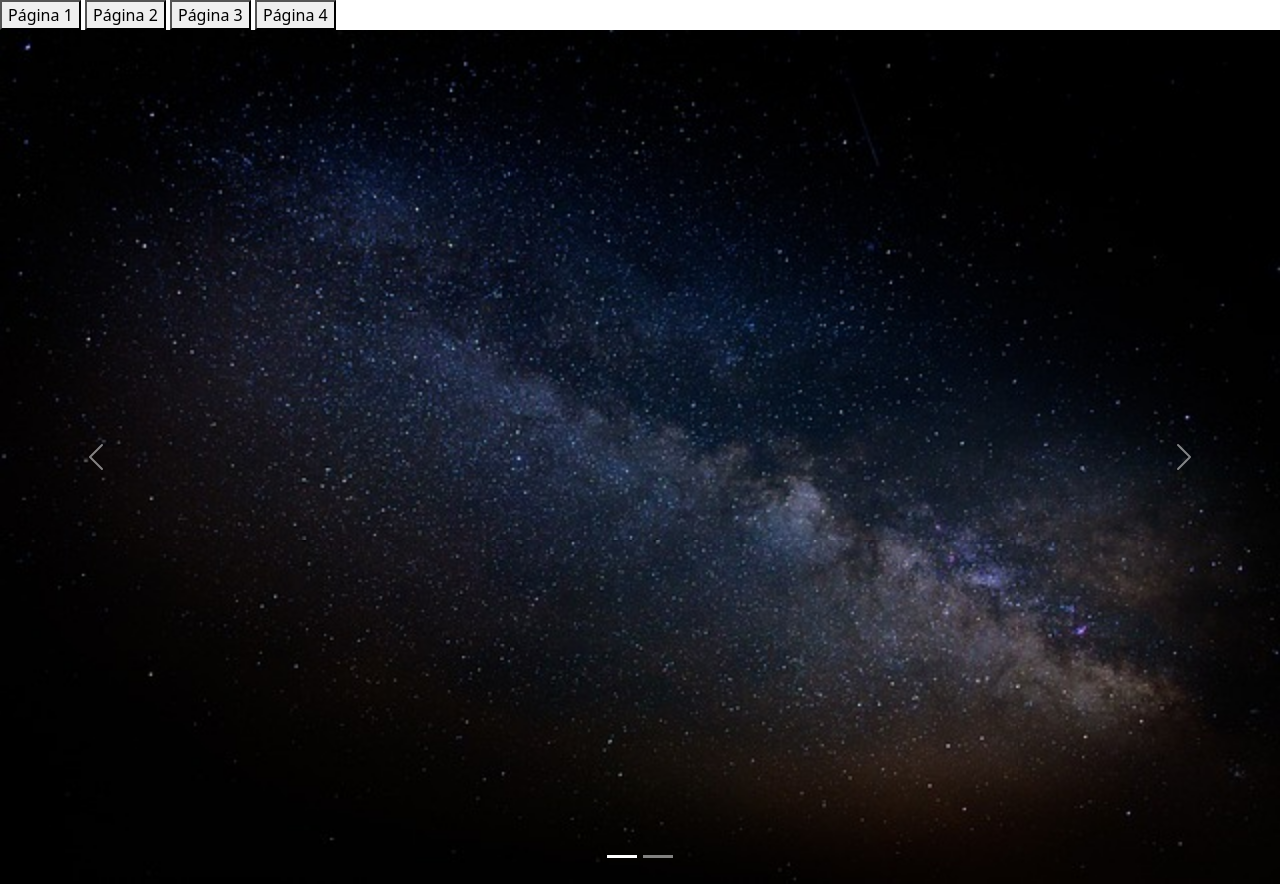
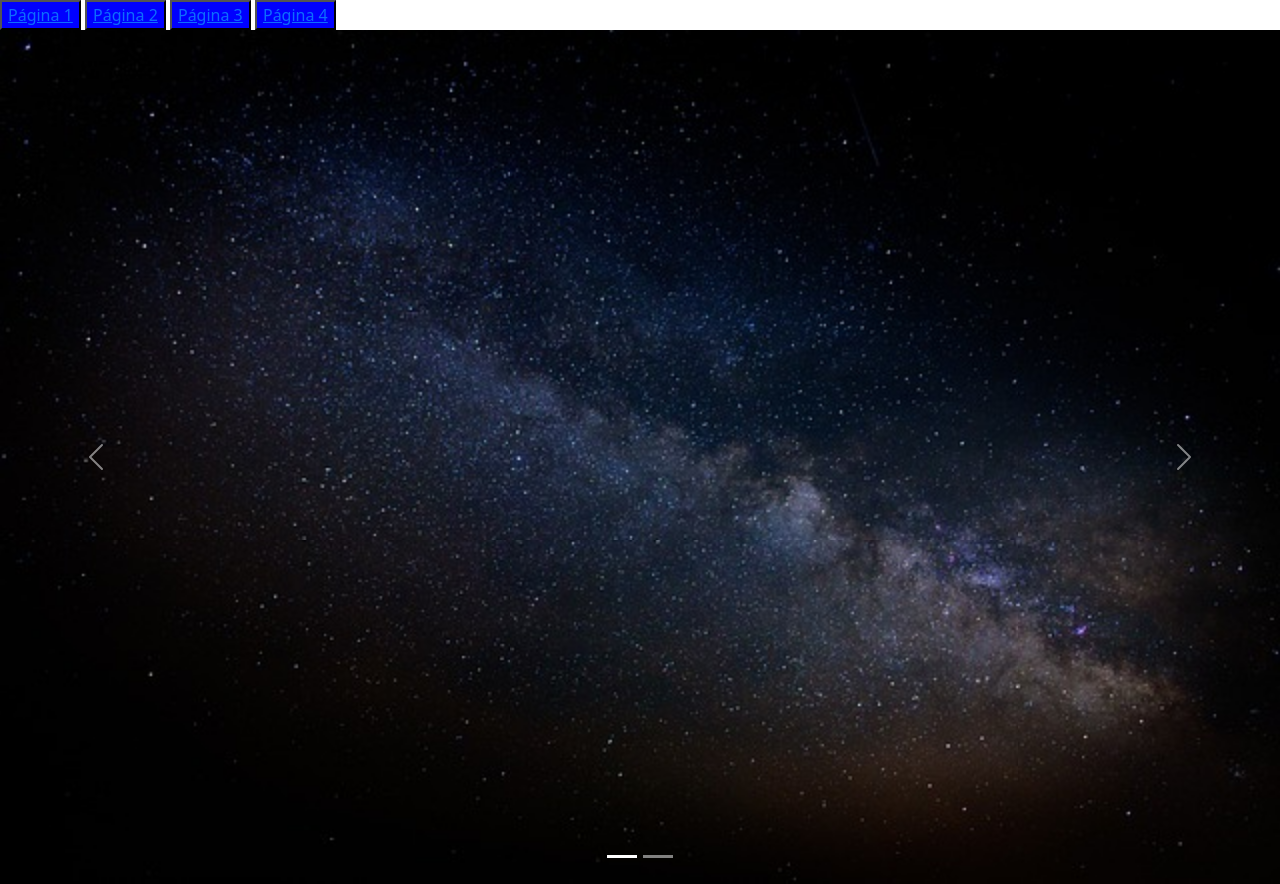
Before and after one commit to laviniarossito/SiteEtecAssisRepo, a plain HTML site: page index.html in a window 1280 px wide. Drawn offline with nearby package versions, Linux system fonts and the light colour scheme.

Commit message:
ADICIONADO E ALTERADO: Alteração dos botões para azul, adição de páginas e vínculo dos botões às páginas.

```diff
--- a/index.html
+++ b/index.html
@@ -8,6 +8,11 @@
     <title>Document</title>
     <link href="https://cdn.jsdelivr.net/npm/bootstrap@5.3.4/dist/css/bootstrap.min.css" rel="stylesheet"
         integrity="sha384-DQvkBjpPgn7RC31MCQoOeC9TI2kdqa4+BSgNMNj8v77fdC77Kj5zpWFTJaaAoMbC" crossorigin="anonymous">
+    <style>
+        button{
+            background-color: blue;
+        }
+    </style>
 </head>
 
 <body>
@@ -15,10 +20,10 @@
     <nav></nav>
     <main>
         <section>
-            <button>Página 1</button>
-            <button>Página 2</button>
-            <button>Página 3</button>
-            <button>Página 4</button>
+            <button><a href="pagina1.html">Página 1</a></button>
+            <button><a href="pagina2.html">Página 2</a></button>
+            <button><a href="pagina3.html">Página 3</a></button>
+            <button><a href="pagina4.html">Página 4</a></button>
         </section>
         <section>
             <div id="carouselExampleIndicators" class="carousel slide">
```
Also changed, not shown: pagina1.html (added, +12 -0 lines), pagina2.html (added, +12 -0 lines), pagina3.html (added, +12 -0 lines), pagina4.html (added, +12 -0 lines).
